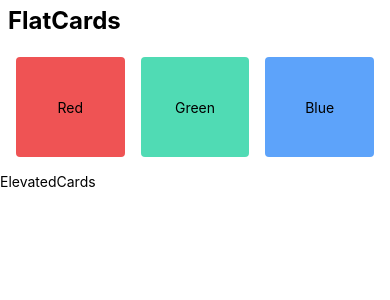
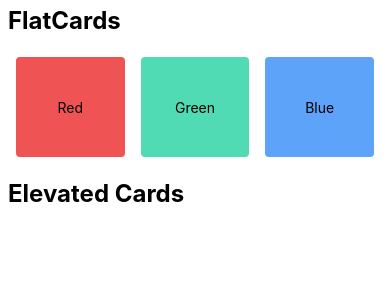
Before and after one commit to aadarshraj02/Multi-Components-React-native, a React Native app: screen / in a window 390 px wide. Shown: the top 300 px of the page. Built offline with nearby package versions, Linux system fonts and the light colour scheme.

Commit message:
styled Heading Text

```diff
--- a/components/ElevatedCards.tsx
+++ b/components/ElevatedCards.tsx
@@ -4,11 +4,18 @@ import React from 'react';
 const ElevatedCards = () => {
   return (
     <View>
-      <Text>ElevatedCards</Text>
+      <Text style={styles.headingText}>Elevated Cards</Text>
     </View>
   );
 };
 
 export default ElevatedCards;
 
-const styles = StyleSheet.create({});
+const styles = StyleSheet.create({
+  headingText: {
+    fontSize: 24,
+    fontWeight: 'bold',
+    paddingHorizontal: 8,
+    paddingVertical: 6,
+  },
+});
```
